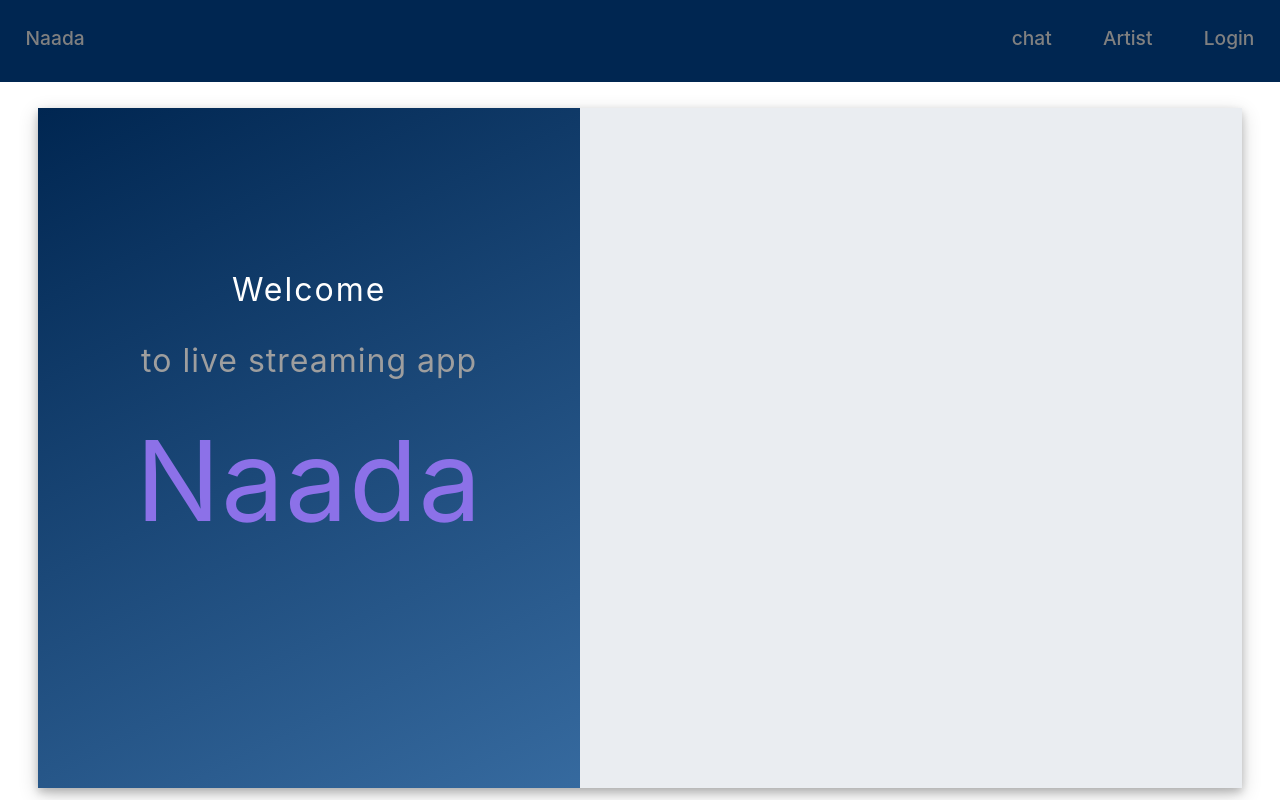
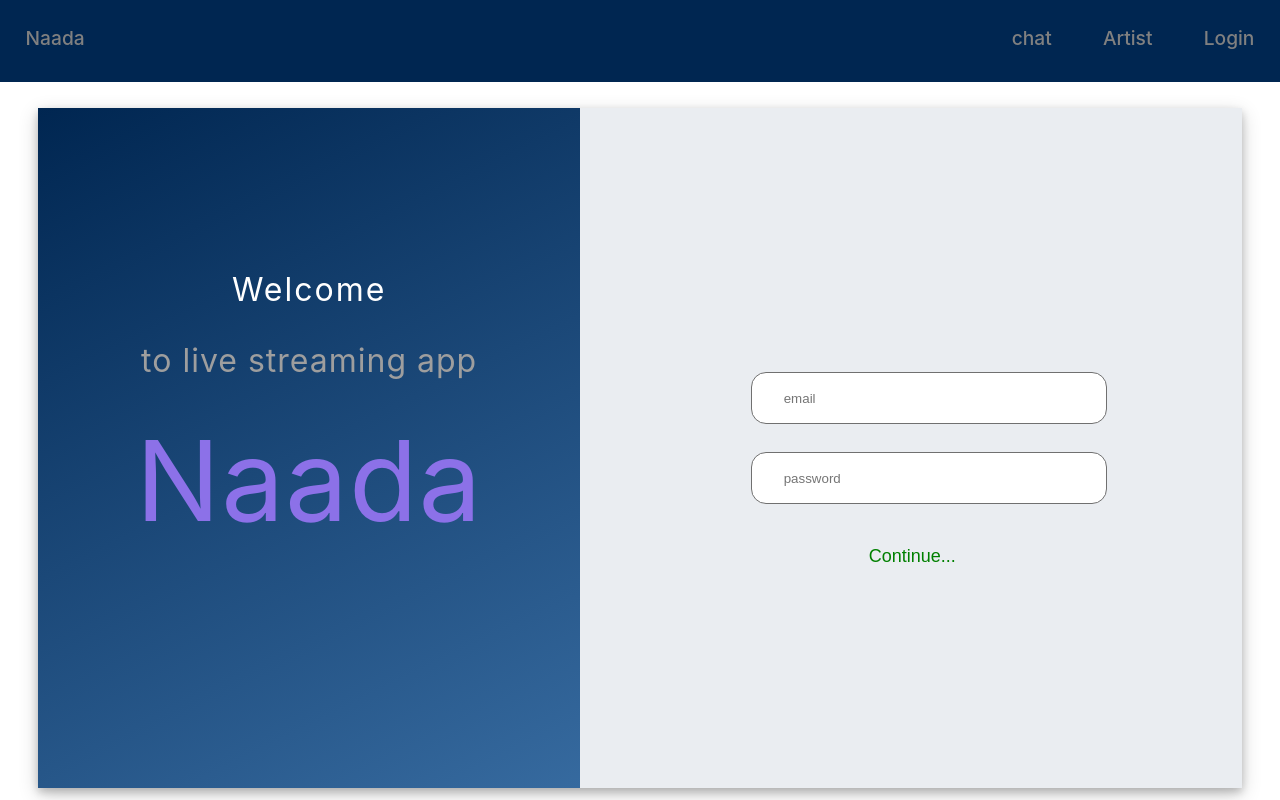
Before and after one commit to abhijeets94/Naada-Desktop, a React (Create React App) app: page /login in a window 1280 px wide. Built offline with nearby package versions, Linux system fonts and the light colour scheme.

Commit message:
login functionality

```diff
--- a/src/components/login/login.css
+++ b/src/components/login/login.css
@@ -0,0 +1,27 @@
+.signin-container {
+  display: flex;
+  flex-direction: column;
+  align-items: center;
+  margin-top: 40%;
+}
+
+.ipcontainer {
+  height: 5rem;
+  width: 20rem;
+}
+.inputlogin {
+  height: 3rem;
+  border: 1px solid #707070;
+  width: 20rem;
+  border-radius: 15px;
+  padding-left: 10%;
+}
+.submitbtm{
+    height: 3rem;
+    width: 6rem;
+    border: none;
+    background-color:inherit;
+    font-size: large;
+    color: green;
+    cursor: pointer;
+}
--- a/src/components/login/login.js
+++ b/src/components/login/login.js
@@ -0,0 +1,51 @@
+import React, { useState } from "react";
+import "./login.css";
+const LoginComponent = () => {
+  const [user, setUser] = useState({
+    email: "",
+    password: "",
+  });
+
+  const onchangehandler = (e) => {
+    setUser({ ...user, [e.target.name]: e.target.value });
+  };
+  const onSubmitHandler = (e) => {
+    e.preventDefault();
+    if (user.email === "bleh" && user.password == "123") {
+      alert("bhakk madarchod");
+    } else {
+      alert("yahi patak k chod denge");
+    }
+  };
+  return (
+    <div>
+      <form className="signin-container">
+        <div className="ipcontainer">
+          <input
+            className="inputlogin"
+            type="email"
+            name="email"
+            value={user.email}
+            placeholder="email"
+            onChange={onchangehandler}
+          ></input>
+        </div>
+        <div className="ipcontainer">
+          <input
+            className="inputlogin"
+            type="password"
+            name="password"
+            value={user.password}
+            placeholder="password"
+            onChange={onchangehandler}
+          ></input>
+        </div>
+
+        <button className="submitbtm" onClick={onSubmitHandler}>
+          Continue...
+        </button>
+      </form>
+    </div>
+  );
+};
+export default LoginComponent;
--- a/src/pages/loginpage/loginPage.js
+++ b/src/pages/loginpage/loginPage.js
@@ -1,23 +1,25 @@
 import reactDom from "react-dom";
 import React from 'react';
 import './loginPage.css';
+import LoginComponent from '../../components/login/login'
 import Welcome from '../../components/welcome/welcome.js'
 
 const LoginPage = () => {
-    return(
-        <div class = "welcomehome">
+    return (
+      <div class="welcomehome">
+        <div id="left-side">
+          <Welcome
+            welcomeTag="Welcome"
+            descTag="to live streaming app"
+            naadaTag="Naada"
+          />
+        </div>
 
-            <div id = "left-side">
-                <Welcome welcomeTag = "Welcome" descTag = "to live streaming app" naadaTag = "Naada"/>
-
-
-            </div>
-
-            <div id = "right-side">
-
-            </div>
+        <div id="right-side">
+          <LoginComponent />
         </div>
-            )
+      </div>
+    );
 }
 
 export default LoginPage
```
Also changed, not shown: 1 other file (tests, documents, lock files or other folders).
